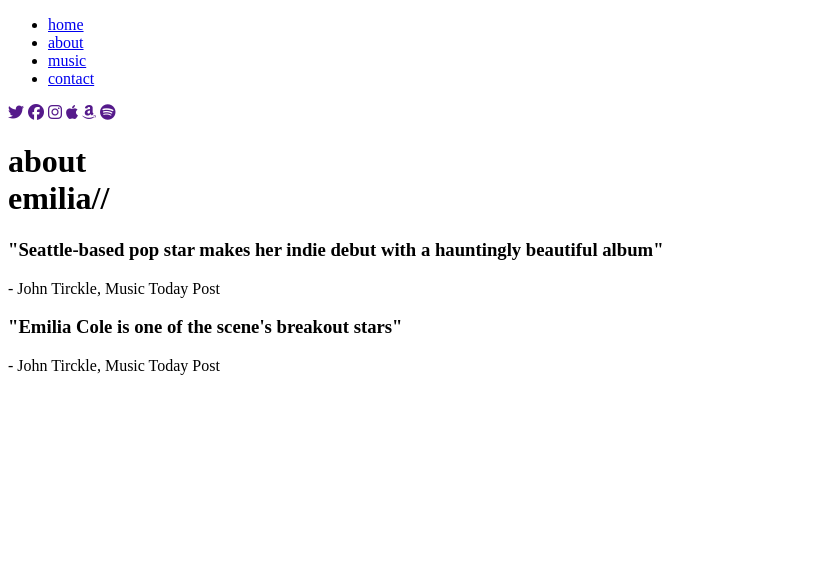
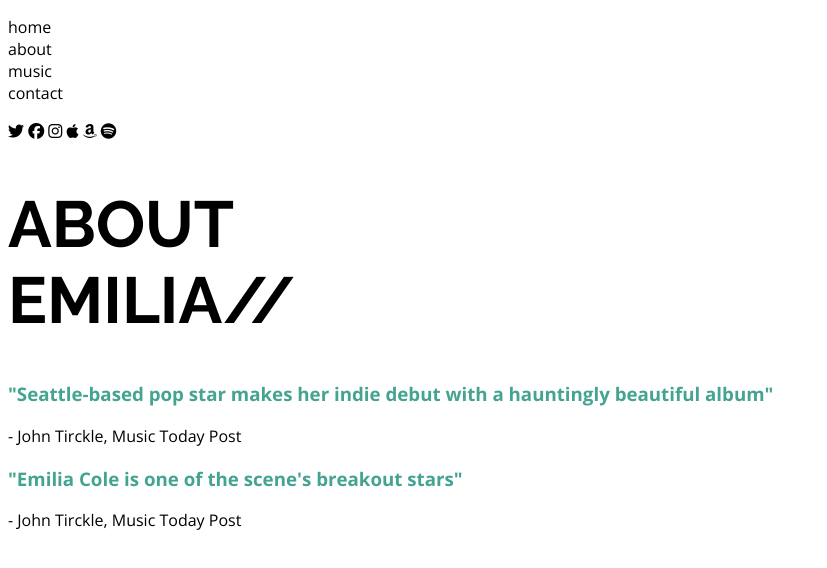
Before and after one commit to IsmaelAxel/tp_emilia, a website: page views/about.html in a window 1280 px wide. Shown: the whole page, without its empty margins (0-827 px from the left). Drawn offline with nearby package versions, Linux system fonts and the light colour scheme.

Commit message:
agregamos hojas de estilo

```diff
--- /dev/null
+++ b/public/css/about.css
@@ -0,0 +1,3 @@
+.about h3{
+    color: var(--colorVerde);
+}
--- /dev/null
+++ b/public/css/general.css
@@ -0,0 +1,31 @@
+/*
+font-family: 'Open Sans', sans-serif;
+font-family: 'Raleway', sans-serif;
+font-family: 'Work Sans', sans-serif;
+*/
+:root{
+    --tipoGrafiaTitulos: 'Raleway', sans-serif;
+    --tipoGrafiaEmilia: 'Work Sans', sans-serif;
+    --tipoGrafiaGeneral: 'Open Sans', sans-serif;
+    --colorVerde: #44a391;
+}
+h1{
+    font-family: var(--tipoGrafiaTitulos);
+    text-transform: uppercase;
+    font-weight: 700;
+    font-size: 65px;
+}
+body{
+    font-family: var(--tipoGrafiaGeneral);
+
+}
+a {
+    text-decoration: none;
+    color: black;
+}
+ul li{
+    list-style: none;
+}
+ul{
+    padding-left: 0;
+}
--- /dev/null
+++ b/public/css/styles.css
@@ -0,0 +1,6 @@
+@import url('https://fonts.googleapis.com/css2?family=Open+Sans:wght@300;400;700&family=Raleway:wght@400;700&family=Work+Sans:wght@200;400;700&display=swap');
+@import './general.css';
+@import './home.css';
+@import './about.css';
+@import './contact.css';
+@import './music.css';
--- a/views/about.html
+++ b/views/about.html
@@ -5,8 +5,9 @@
     <meta name="viewport" content="width=device-width, initial-scale=1.0">
     <title>Emilia | About</title>
     <script src="https://kit.fontawesome.com/3a56c9fe8b.js" crossorigin="anonymous"></script>
+    <link rel="stylesheet" href="/css/styles.css">
 </head>
-<body>
+<body class="about">
     <header>
         <nav>
             <ul>
```
Also changed, not shown: views/404.html (+1 -0 lines), views/contact.html (+3 -1 lines), views/home.html (+2 -1 lines), views/music.html (+3 -1 lines), public/css/contact.css (added), public/css/home.css (added), public/css/music.css (added).
